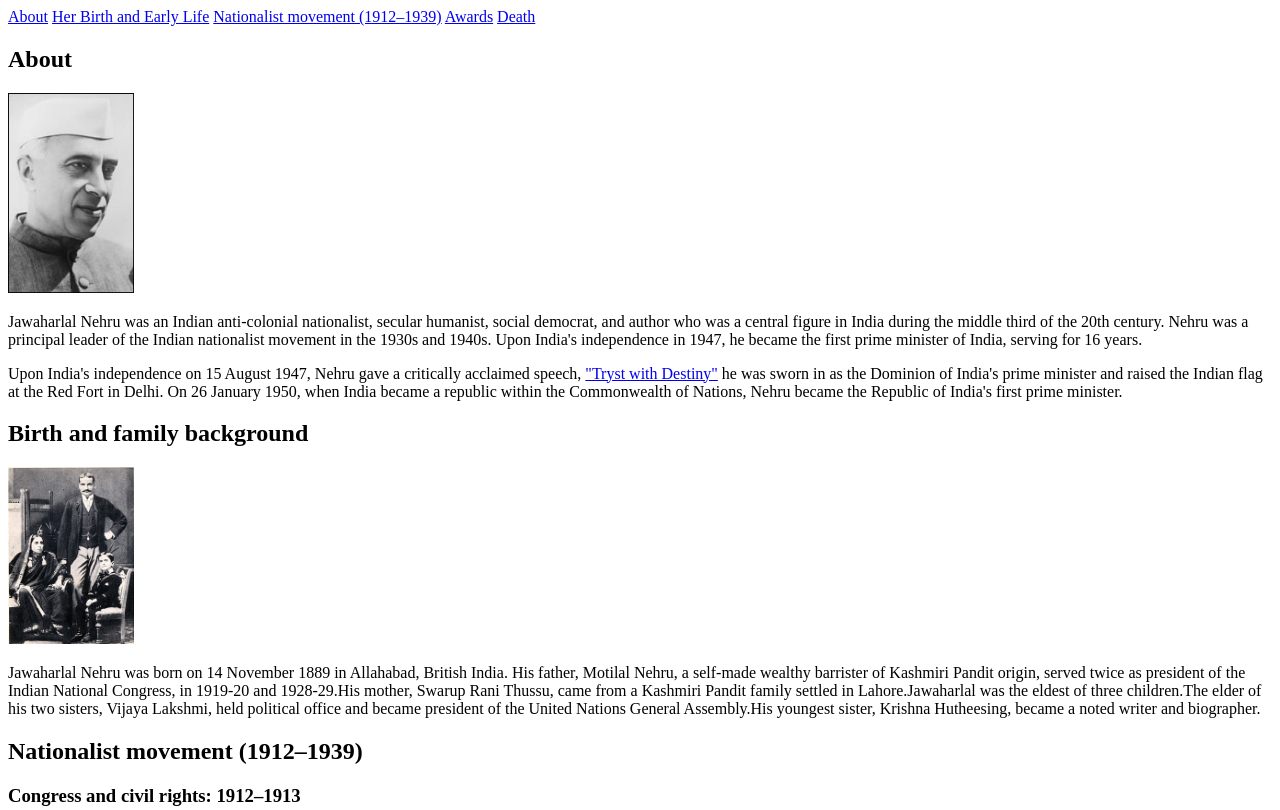
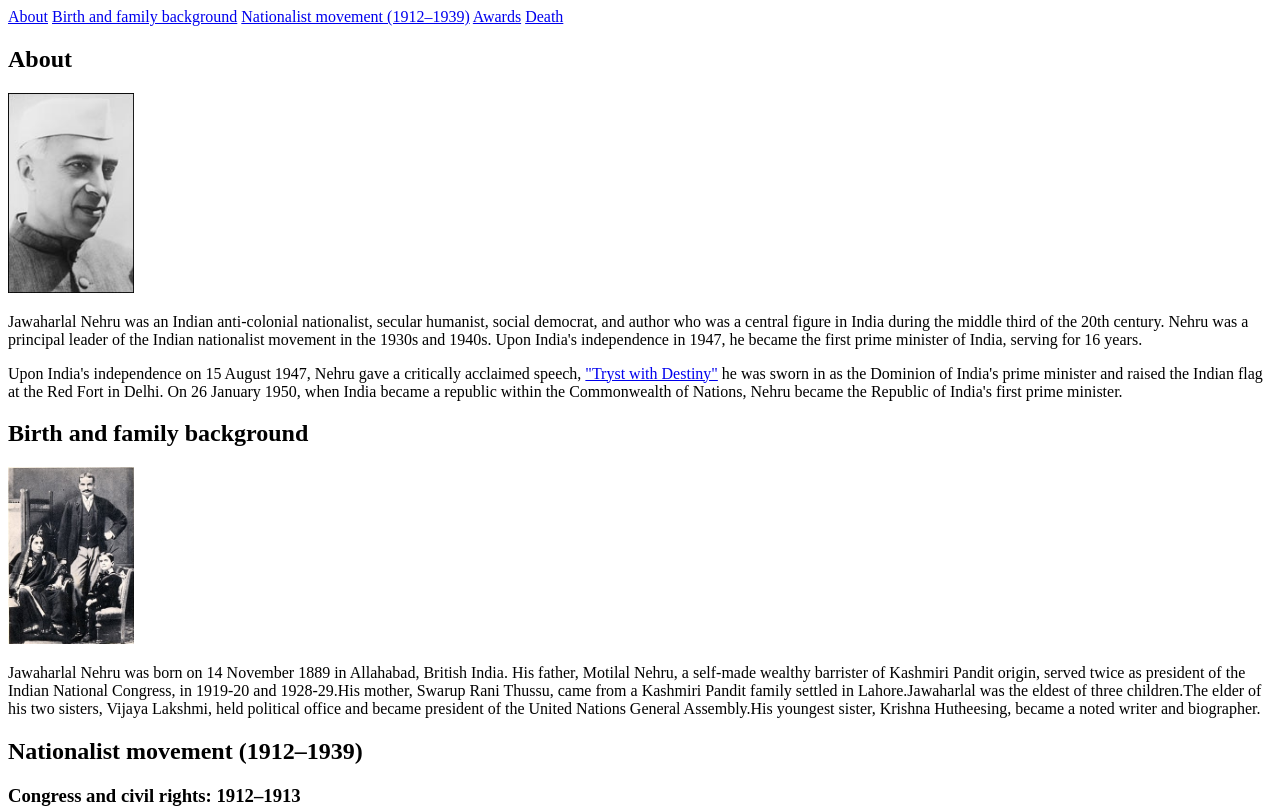
Before and after one commit to Srreyasri/Codegnan_task2, a plain HTML site: page index.html in a window 1280 px wide. Shown: the top 810 px of the page. Drawn offline with Linux system fonts and the light colour scheme.

Commit message:
Add files via upload

```diff
--- a/index.html
+++ b/index.html
@@ -8,7 +8,7 @@
 </head>
 <body>
     <a href="#about">About</a>
-    <a href="#Birth and family background">Her Birth and Early Life</a>
+    <a href="#Birth and family background">Birth and family background</a>
     <a href="#Nationalist movement (1912–1939)">Nationalist movement (1912–1939)</a>
     <a href="#awards">Awards</a>
     <a href="#Death">Death</a>
```
